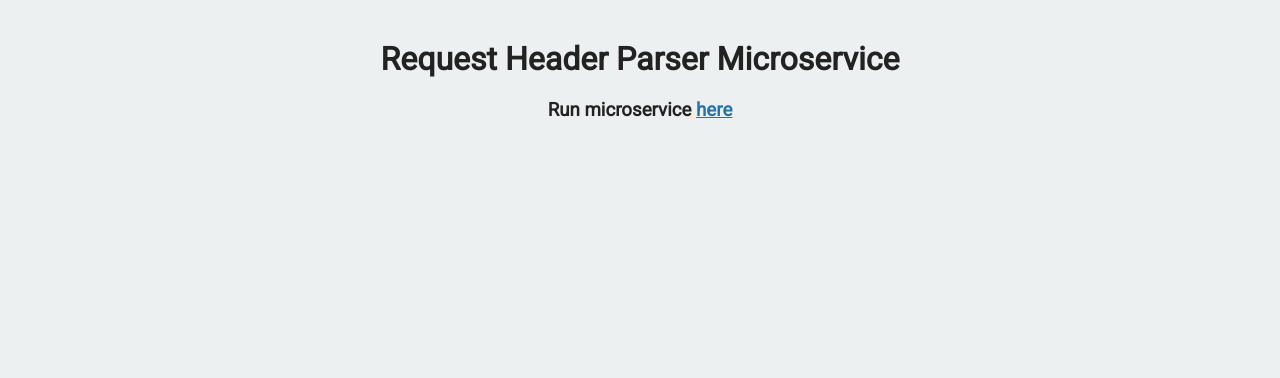
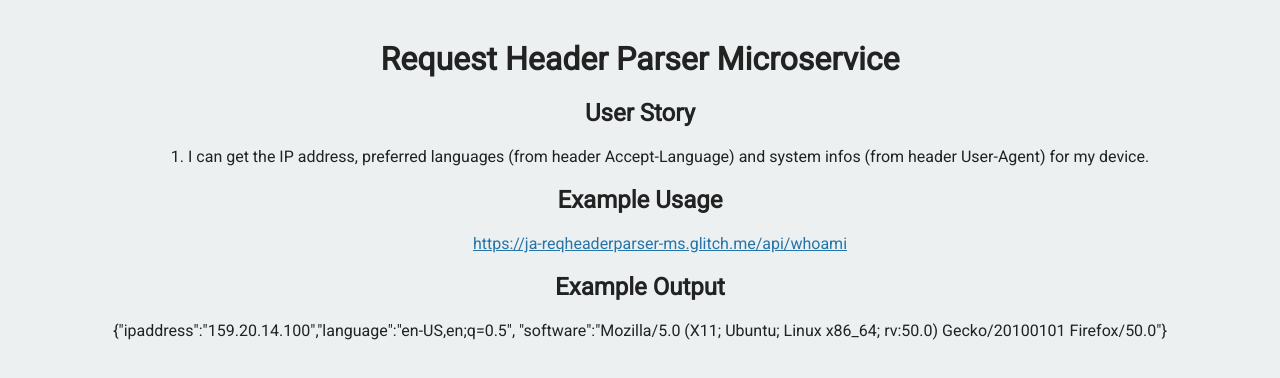
Before and after one commit to ticachica/ja-reqheaderparser-ms, a website: page views/index.html in a window 1280 px wide. Drawn offline with Linux system fonts and the light colour scheme.

Commit message:
Updating landing page

```diff
--- a/views/index.html
+++ b/views/index.html
@@ -11,8 +11,18 @@
    <body>
       <div class="container">
          <h1>Request Header Parser Microservice</h1>
-         <h3>Run microservice <a href="https://ja-reqheaderparser-ms.glitch.me/api/whoami">here</a></h3>
-      </div>
+         <h2>User Story</h2>
+         <ol>
+           <li>I can get the IP address, preferred languages (from header Accept-Language)
+and system infos (from header User-Agent) for my device. </li>
+        </ol>
+        <h2>Example Usage</h2>
+         <ul>
+           <li><a href="https://ja-reqheaderparser-ms.glitch.me/api/whoami">https://ja-reqheaderparser-ms.glitch.me/api/whoami</a></li>
+        </ul>
+        <h2>Example Output</h2>
+         {"ipaddress":"159.20.14.100","language":"en-US,en;q=0.5",
+"software":"Mozilla/5.0 (X11; Ubuntu; Linux x86_64; rv:50.0) Gecko/20100101 Firefox/50.0"}      </div>
    </body>
 
 </html>
```
